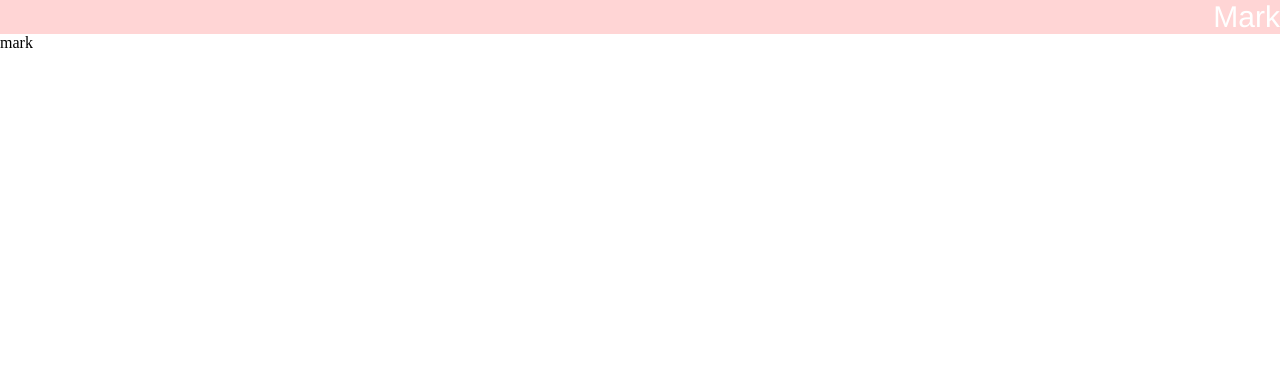
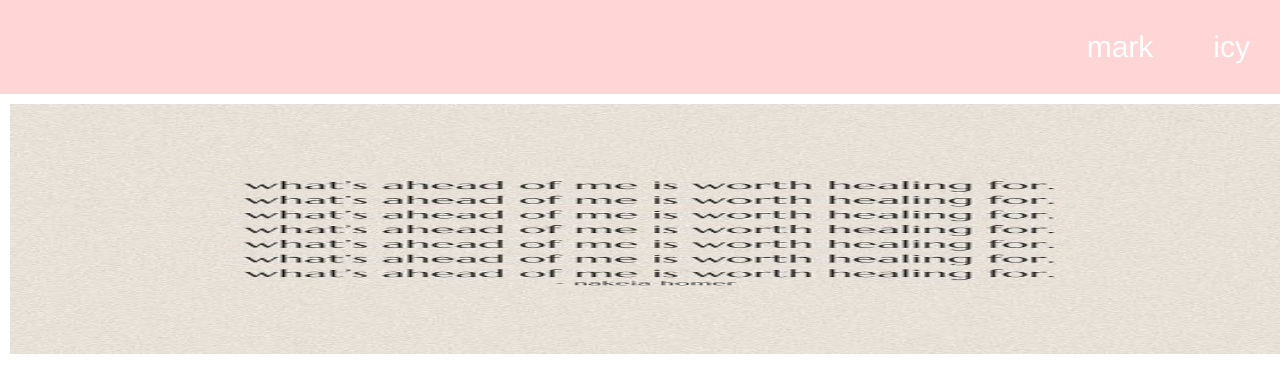
Before and after one commit to mark-icy/shop-frontend, a React (Create React App) app: page / in a window 1280 px wide. Shown: the top 392 px of the page. Built offline with nearby package versions, Linux system fonts and the light colour scheme.

Commit message:
temporary banner

```diff
--- a/src/App.css
+++ b/src/App.css
@@ -11,4 +11,13 @@ body {
 	display: flex;
 	flex-direction: column;
 	padding: 0px;
+	align-content: center;
 }
+.banner{
+	display: block;
+	margin-left: auto;
+	margin-right: auto;
+	padding: 10px;
+	width: 100%;
+	height: 250px;
+}
--- a/src/App.js
+++ b/src/App.js
@@ -6,10 +6,11 @@ function App(){
 	<div className="wrapper">
 		<div className="App">
       			<Header/>
-            <div>mark</div>
+            <div><img className="banner" src="/banner.jpg" alt="banner image"/></div>
     		</div>
 	</div>
   );
 }
 
+
 export default App;
--- a/src/Header.js
+++ b/src/Header.js
@@ -2,7 +2,12 @@ import './Header.css';
 
 const Header = (props) => {
 	return (
-		<div className='header'>Mark</div>
+		<div className='header'>
+            <div>mark</div>
+            <div>icy</div>
+        </div>
+
 	)
 }
+
 export default Header;
```
Also changed, not shown: public/banner.jpg (added).
